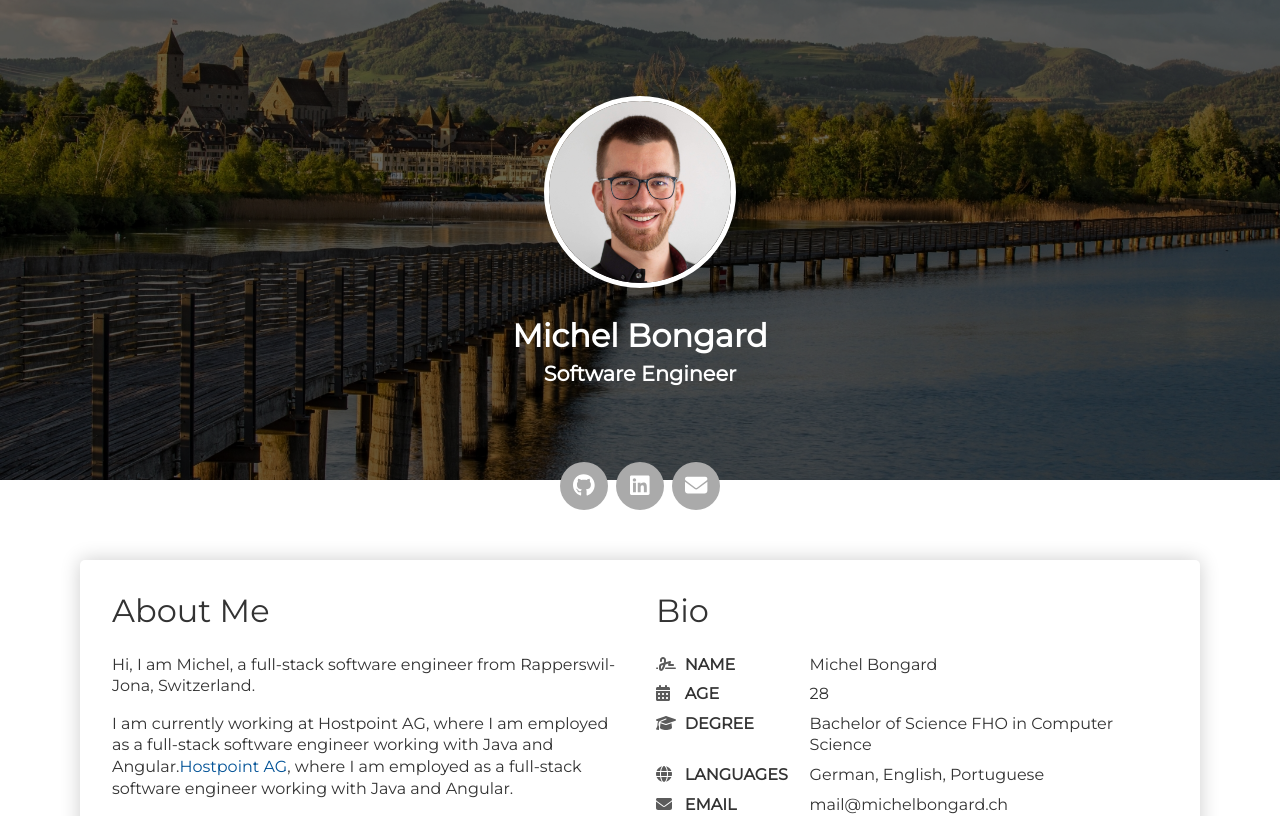
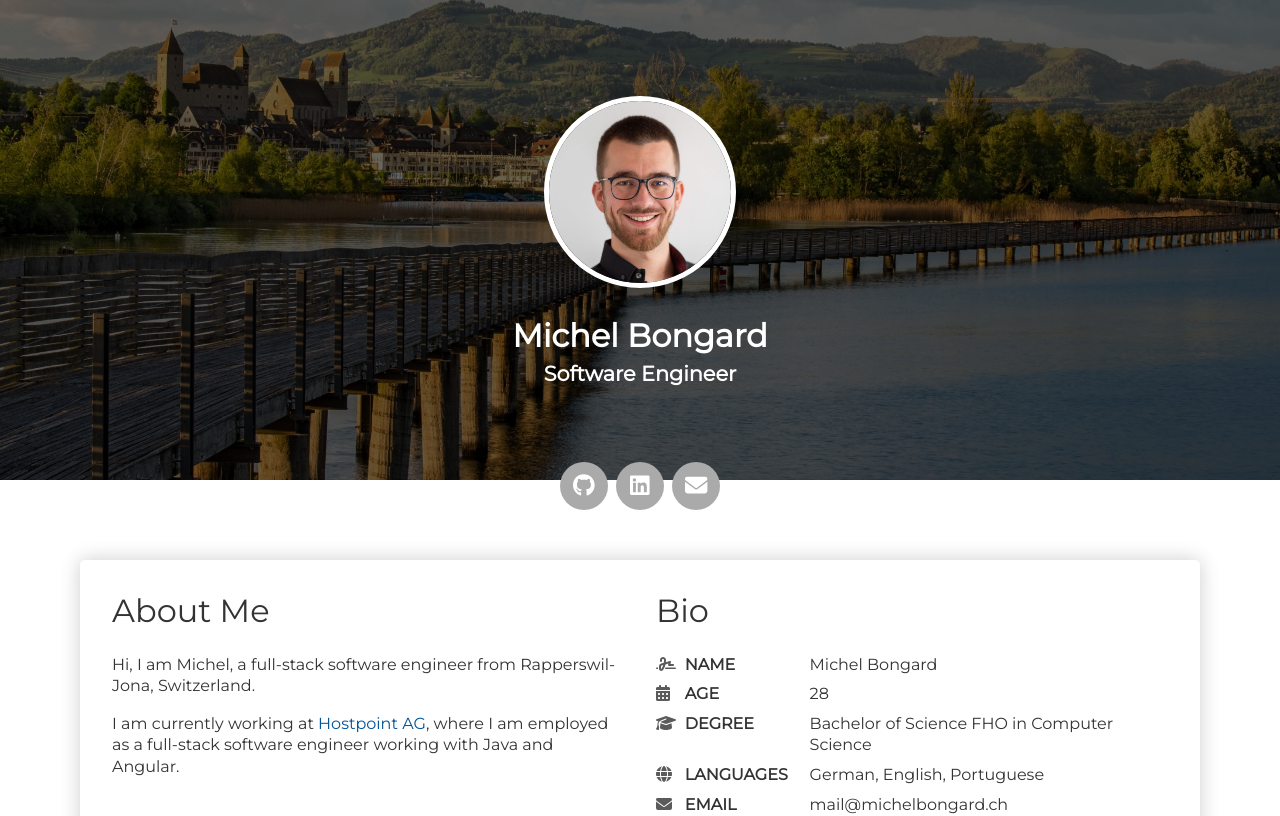
Before and after one commit to ubaumann/ubaumann.ch, a React (Create React App) app: page / in a window 1280 px wide. Shown: the top 816 px of the page. Built offline with nearby package versions, Linux system fonts and the light colour scheme.

Commit message:
updated data

```diff
--- a/src/assets/data.ts
+++ b/src/assets/data.ts
@@ -5,6 +5,7 @@ import bannerImg from './img/banner.jpg';
 import htmlLogo from './img/technologies/html.png';
 import sassLogo from './img/technologies/sass.png';
 import typescriptLogo from './img/technologies/typescript.png';
+import angularLogo from './img/technologies/angular.png';
 import reactLogo from './img/technologies/react.png';
 import dotnetLogo from './img/technologies/dotnet.png';
 import csharpLogo from './img/technologies/csharp.png';
@@ -39,7 +40,7 @@ export const data: Data = {
       {
         spanItems: [
           {
-            text: 'I am currently working at Hostpoint AG, where I am employed as a full-stack software engineer working with Java and Angular.',
+            text: 'I am currently working at ',
             link: null,
           },
           {
@@ -99,7 +100,7 @@ export const data: Data = {
     {
       name: 'Angular',
       progress: 40,
-      img: reactLogo,
+      img: angularLogo,
     },
     {
       name: 'React',
```
Also changed, not shown: src/assets/img/technologies/angular.png (added).
